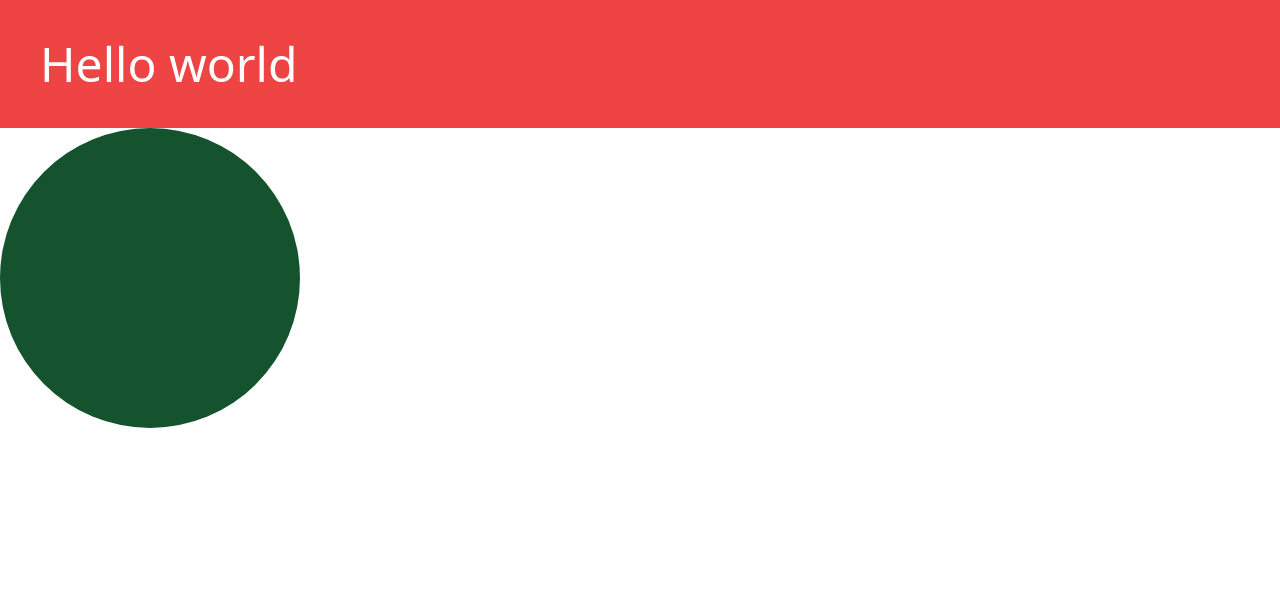
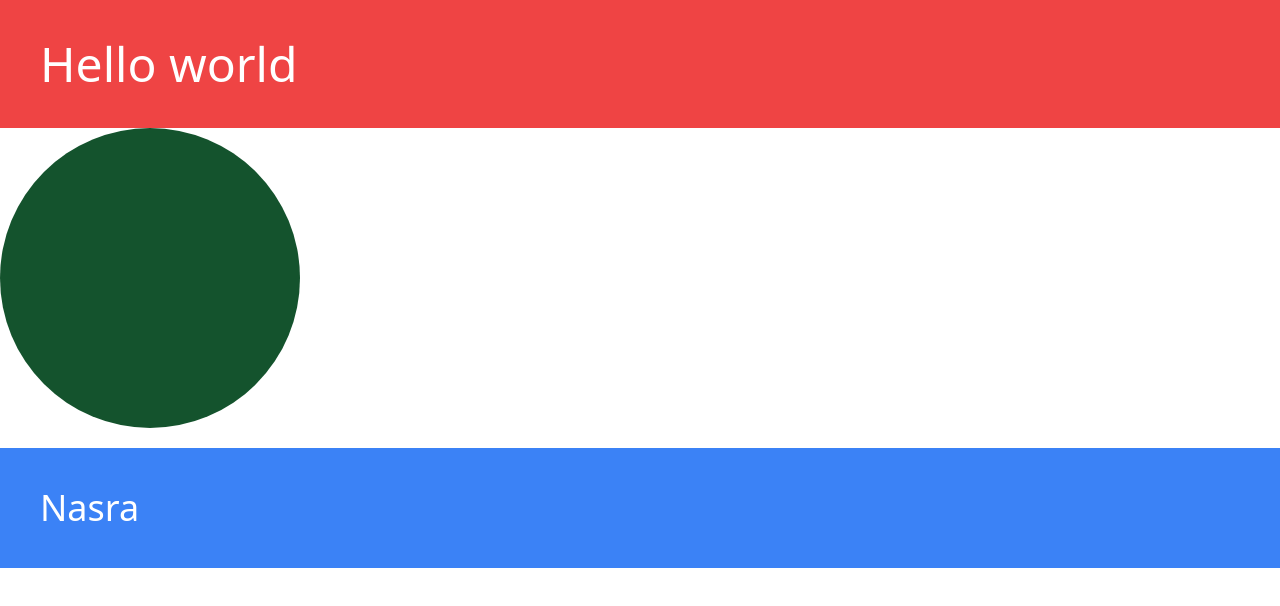
Before and after one commit to Mohamedali678/tailwind-class, a plain HTML site: page index.html in a window 1280 px wide. Drawn offline with nearby package versions, Linux system fonts and the light colour scheme.

Commit message:
waxa kuso daray h1

```diff
--- a/index.html
+++ b/index.html
@@ -13,5 +13,6 @@
 
 
     <div class="w-[300px] h-[300px] bg-green-900 rounded-full" ></div>
+    <h1 class="bg-blue-500 text-white text-4xl mt-5 p-10"> Nasra</h1>
 </body>
 </html>
```
